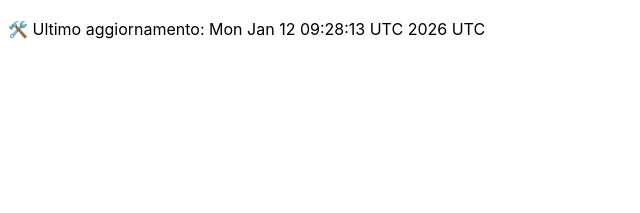
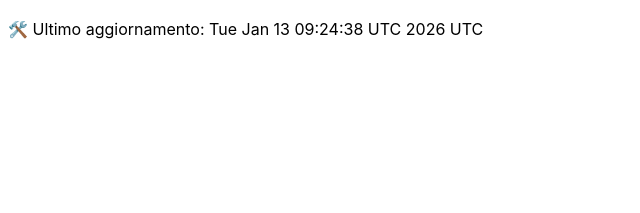
Before and after one commit to DanteTrb/DanteTrb.github.io, a Jekyll site: the page built from badges.md, in a window 1280 px wide. Shown: the top 213 px of the page, without its empty margins (0-640 px from the left). Built offline with Jekyll 4.4.1, drawn with Linux system fonts in a browser that asks for light colours; our own code applies the rules of GitHub Pages for plain Markdown files.

Commit message:
🛠️ Aggiornamento automatico badge

```diff
--- a/badges.md
+++ b/badges.md
@@ -1 +1 @@
-🛠️ Ultimo aggiornamento: Mon Jan 12 09:28:13 UTC 2026 UTC
+🛠️ Ultimo aggiornamento: Tue Jan 13 09:24:38 UTC 2026 UTC
```
